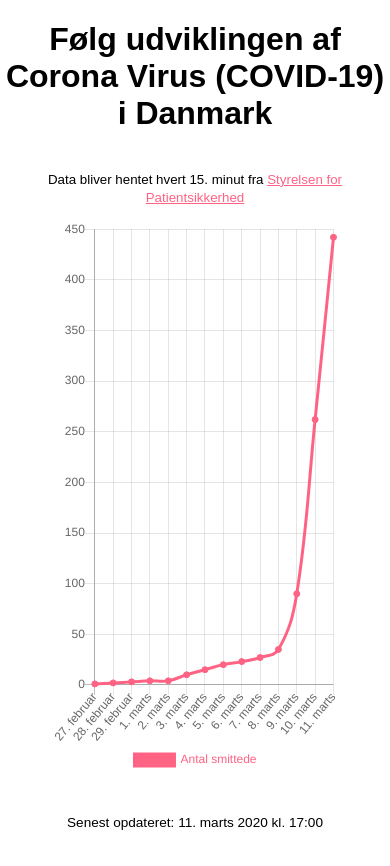
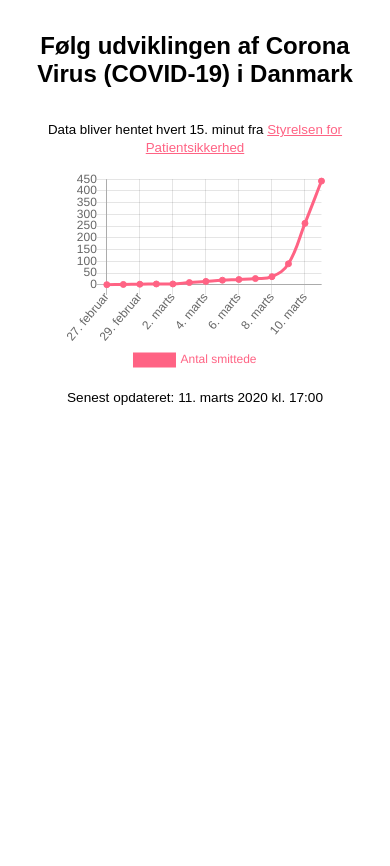
Before and after one commit to madsnedergaard/corona-status-danmark, a plain HTML site: page index.html in a window 390 px wide. Before the commit the page ends 844 px from the top, so only its background shows below. Drawn offline with nearby package versions, Linux system fonts and the light colour scheme.

Commit message:
Updates mobile styling

```diff
--- a/index.html
+++ b/index.html
@@ -83,6 +83,24 @@
             height: 554px;
             width: 709px;
         }
+        @media screen and (max-width: 600px) {
+            body {
+                padding: 1em;
+                overflow: hidden;
+            }
+            .footer {
+                display: block;
+            }
+            h1 {
+                font-size: 1.5em;
+            }
+            #canvas {
+            display: block;
+            height: 204px;
+            width: 600px;
+        }
+
+        }
         </style>
 </head>
 <body>
```
